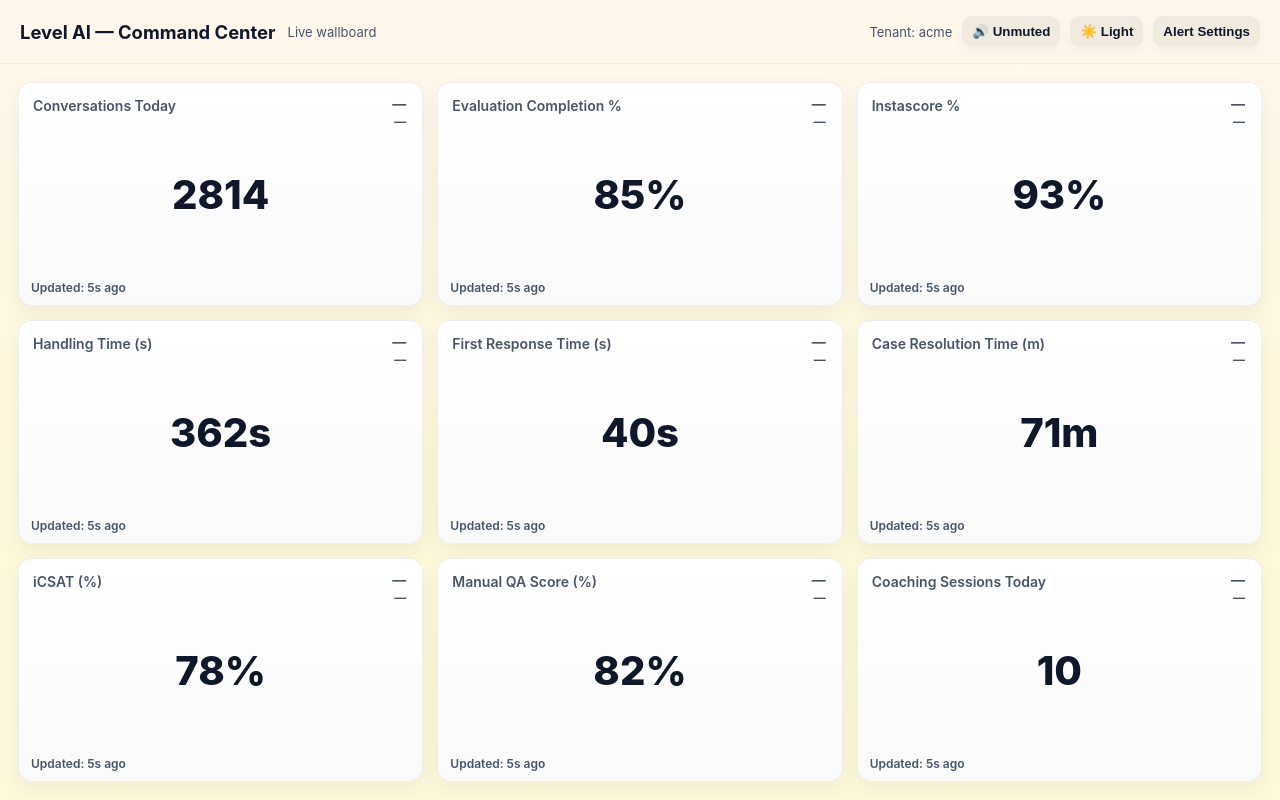
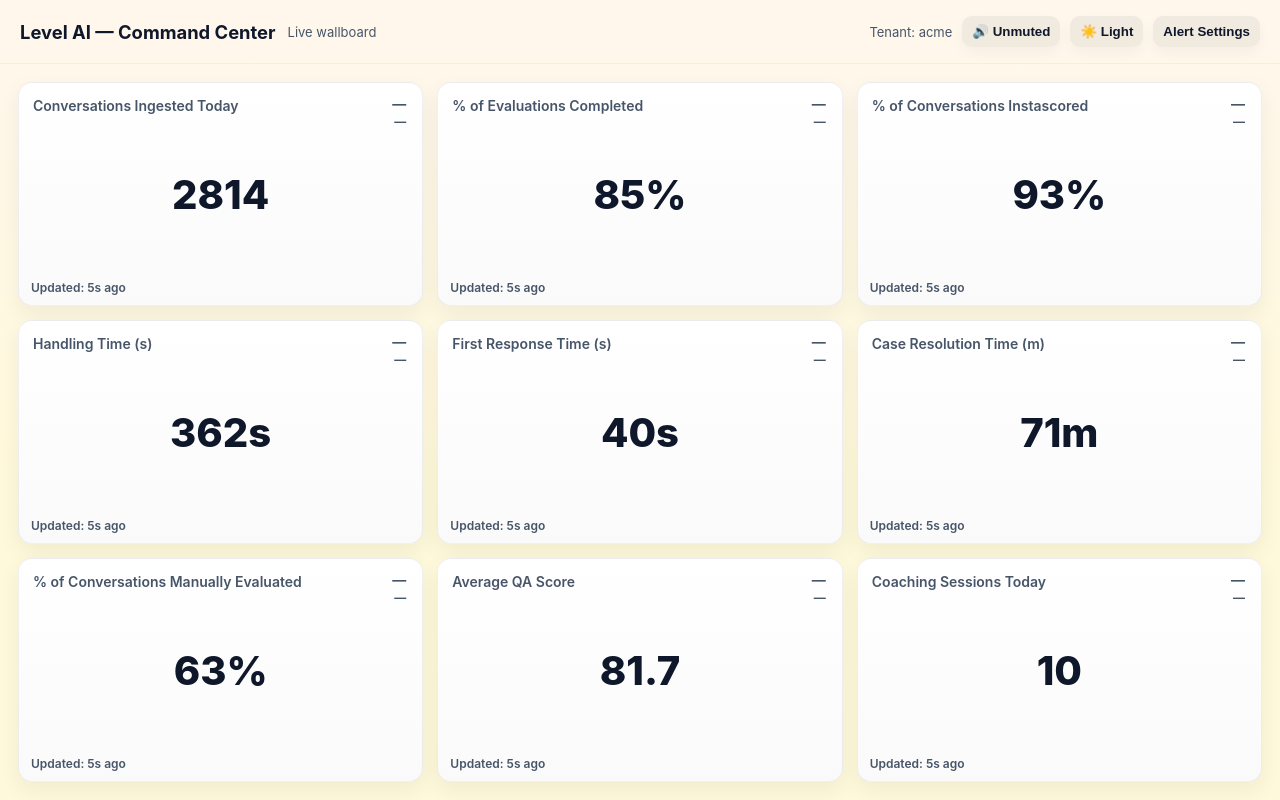
Before and after one commit to robinsingh-pm/level-command-center, a Next.js app: page / in a window 1280 px wide. Built offline with nearby package versions, Linux system fonts and the light colour scheme.

Commit message:
Update index.jsx

```diff
--- a/pages/index.jsx
+++ b/pages/index.jsx
@@ -1,11 +1,6 @@
 import { useEffect, useRef, useState } from "react";
 import MetricTile from "../components/MetricTile";
-import dynamic from "next/dynamic";
-
-const MetricTrendChart = dynamic(
-  () => import("../components/MetricTrendChart"),
-  { ssr: false }
-);
+import MetricTrendChart from "../components/MetricTrendChart";
 
 
 /*
@@ -24,7 +19,7 @@
   "aht_seconds",
   "frt_seconds",
   "crt_minutes",
-  "icsat_pct",
+  "manual_eval_pct",
   "manual_qa_pct",
   "coaching_today",
 ];
@@ -206,6 +201,41 @@
     if (name === "subtle") soundPlayer.playSubtle();
   }
 
+// Demo fallback so tiles keep refreshing when API misses a metric
+function getDemoFallbackValue(id, prev) {
+  let min = 0;
+  let max = 100;
+
+  if (id === "manual_eval_pct") {
+    min = 40;
+    max = 90;
+  }
+
+  if (id === "manual_qa_pct") {
+    min = 70;
+    max = 95;
+  }
+
+  if (id === "coaching_today") {
+    min = 0;
+    max = 20;
+  }
+
+  if (id === "conversations_today") {
+    min = 80;
+    max = 400;
+  }
+
+  if (id.includes("aht") || id.includes("frt") || id.includes("crt")) {
+    min = 1;
+    max = 10;
+  }
+
+  const base = prev ?? Math.round((min + max) / 2);
+  const variation = Math.round((Math.random() - 0.5) * (max - min) * 0.08);
+
+  return Math.max(min, Math.min(max, base + variation));
+}
 // fetch + compute + check thresholds & play sounds
 async function fetchAndCompute() {
   try {
@@ -219,30 +249,54 @@
 
     const currentMap = {};
     (json.metrics || []).forEach((m) => {
-        currentMap[m.id] = typeof m.value === "number" ? m.value : (m.value ? Number(m.value) : 0);
+      currentMap[m.id] =
+        typeof m.value === "number" ? m.value : Number(m.value || 0);
     });
 
     const prevMap = readPrevMap();
 
     const computed = ORDER.map((id) => {
-        const curr = id in currentMap ? currentMap[id] : 0;
-        const prevRaw = prevMap && (id in prevMap) ? prevMap[id] : null;
-        const prev = prevRaw === null || prevRaw === undefined ? null : Number(prevRaw);
+      const prevRaw = prevMap && id in prevMap ? prevMap[id] : null;
+      const prev =
+        prevRaw === null || prevRaw === undefined ? null : Number(prevRaw);
 
-        const delta = (prev === null) ? null : Number((curr - prev).toFixed(2));
-        const pct = (prev === null || prev === 0) ? null : Number((((curr - prev) / Math.abs(prev)) * 100).toFixed(2));
+let curr;
 
-        const apiMetric = (json.metrics || []).find(m => m.id === id) || {};
-        const direction = apiMetric.direction || (String(id).includes("aht") || String(id).includes("frt") || String(id).includes("crt") ? "lowerIsBetter" : "higherIsBetter");
+if (id in currentMap) {
+  curr = currentMap[id];
+} else {
+  curr = getDemoFallbackValue(id, prev);
+  currentMap[id] = curr; // ✅ THIS IS THE FIX
+}
+
+
+      const delta =
+        prev === null ? null : Number((curr - prev).toFixed(2));
+
+      const pct =
+        prev === null || prev === 0
+          ? null
+          : Number((((curr - prev) / Math.abs(prev)) * 100).toFixed(2));
+
+      const apiMetric =
+        (json.metrics || []).find((m) => m.id === id) || {};
+
+      const direction =
+        apiMetric.direction ||
+        (id.includes("aht") ||
+        id.includes("frt") ||
+        id.includes("crt")
+          ? "lowerIsBetter"
+          : "higherIsBetter");
 
       let deltaSign = null;
       if (delta !== null && delta !== 0) {
         const increased = delta > 0;
-          const isGood = direction === "higherIsBetter" ? increased : !increased;
+        const isGood =
+          direction === "higherIsBetter" ? increased : !increased;
         deltaSign = isGood ? "good" : "bad";
       }
 
-        // decide if sound should play (value changed AND threshold crossed)
       let shouldPlay = false;
       if (prev !== null && delta !== null && delta !== 0) {
         shouldPlay = checkThreshold(id, prev, curr);
@@ -252,7 +306,12 @@
         id,
         label: labelForId(id),
         value: curr,
-          unit: apiMetric.unit || "",
+        unit:
+  id === "manual_eval_pct"
+    ? "%"
+    : id === "manual_qa_pct"
+    ? ""
+    : apiMetric.unit || "",
         direction,
         delta,
         pct,
@@ -262,25 +321,20 @@
       };
     });
 
-      // persist current map
     savePrevMap(currentMap);
-
-      // update UI
     setRows(computed);
 
-      // trigger sounds for those that shouldPlay; play once per fetch
     computed.forEach((m) => {
       if (m.shouldPlay) {
         const cfg = thresholds[m.id];
-          const sound = cfg && cfg.onCross ? cfg.onCross : null;
-          if (sound) playSoundByName(sound);
+        if (cfg?.onCross) playSoundByName(cfg.onCross);
       }
     });
-
   } catch (e) {
     console.error("fetchAndCompute error", e);
   }
 }
+
 
   // threshold editor helpers
   const setThresholdFor = (id, obj) => {
@@ -509,15 +563,34 @@
 
 function labelForId(id) {
   switch (id) {
-    case "conversations_today": return "Conversations Today";
-    case "eval_completion_pct": return "Evaluation Completion %";
-    case "instascore_pct": return "Instascore %";
-    case "aht_seconds": return "Handling Time (s)";
-    case "frt_seconds": return "First Response Time (s)";
-    case "crt_minutes": return "Case Resolution Time (m)";
-    case "icsat_pct": return "iCSAT (%)";
-    case "manual_qa_pct": return "Manual QA Score (%)";
-    case "coaching_today": return "Coaching Sessions Today";
-    default: return id;
+    case "conversations_today":
+      return "Conversations Ingested Today";
+
+    case "eval_completion_pct":
+      return "% of Evaluations Completed";
+
+    case "instascore_pct":
+      return "% of Conversations Instascored";
+
+    case "aht_seconds":
+      return "Handling Time (s)";
+
+    case "frt_seconds":
+      return "First Response Time (s)";
+
+    case "crt_minutes":
+      return "Case Resolution Time (m)";
+
+    case "manual_eval_pct":
+      return "% of Conversations Manually Evaluated";
+
+    case "manual_qa_pct":
+      return "Average QA Score";
+
+    case "coaching_today":
+      return "Coaching Sessions Today";
+
+    default:
+      return id;
   }
 }
```
Lines whose indentation alone changed are shown as unchanged.
